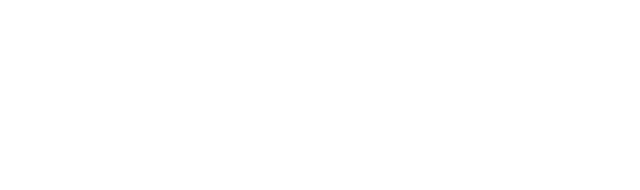
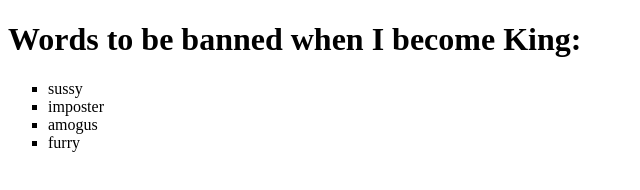
Before and after one commit to noodlestrings/HTML-CSS, a plain HTML site: page lists.html in a window 1280 px wide. Shown: the whole page, without its empty margins (0-640 px from the left). Drawn offline with Linux system fonts and the light colour scheme.

Commit message:
tutprog.md and lists.html

```diff
--- a/lists.html
+++ b/lists.html
@@ -1,7 +1,18 @@
 <!DOCTYPE html>
 <html>
-    <body>
-        <title>lists</title>
 
-    </body>
+<body>
+    <title>lists</title>
+
+    <!--Unordered list-->
+    <h1>Words to be banned when I become King:</h1>
+    <ul style="list-style-type:square;">
+        <li>sussy</li>
+        <li>imposter</li>
+        <li>amogus</li>
+        <li>furry</li>
+    </ul>
+
+</body>
+
 </html>
```
Also changed, not shown: 1 other file.
